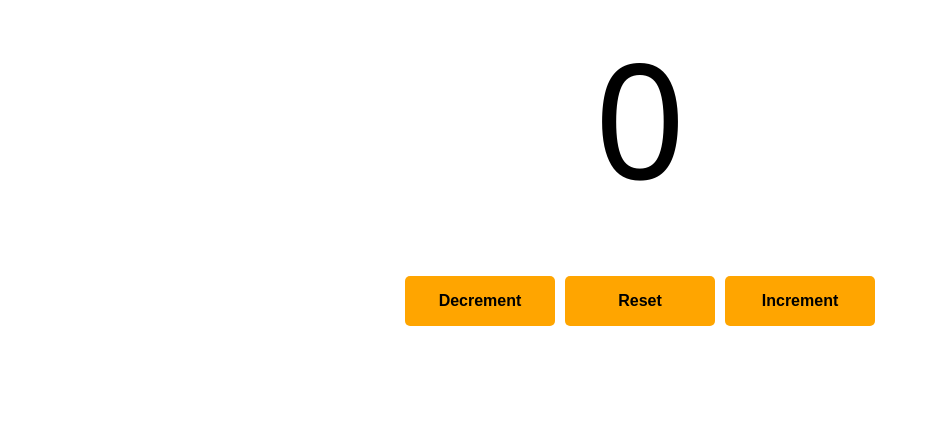
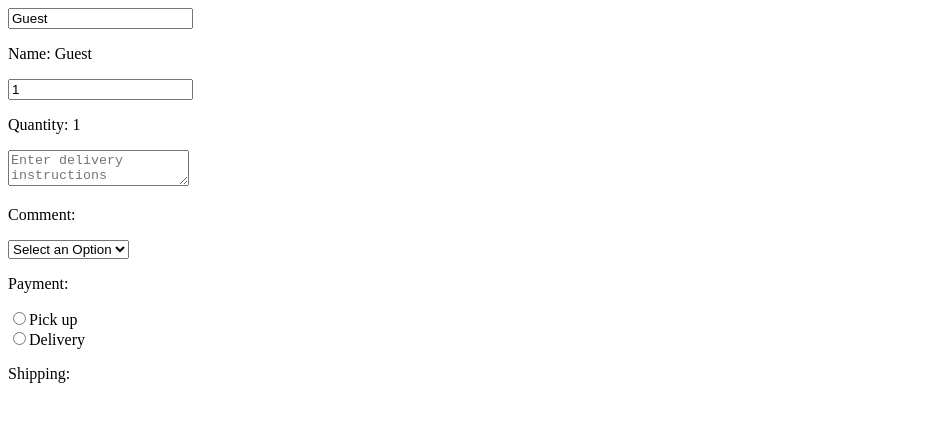
Before and after one commit to benzbarquilla/react-basics, a React (Vite) app in the folder my-react-app/: page / in a window 1280 px wide. Shown: the top 422 px of the page, without its empty margins (0-930 px from the left). Built offline with nearby package versions, Linux system fonts and the light colour scheme.

Commit message:
up to useState + onChange

```diff
--- a/my-react-app/src/Counter/Counter.jsx
+++ b/my-react-app/src/Counter/Counter.jsx
@@ -2,8 +2,15 @@
 import styles from "./Counter.module.css";
 
 function Counter() {
+  // Sample useState HOOKS AND Onchange. onchange is used on forms
   const [count, setCount] = useState(0);
+  const [name, setName] = useState("Guest");
+  const [quantity, setQuantity] = useState(1);
+  const [comment, setComment] = useState("");
+  const [payment, setPayment] = useState("");
+  const [shipping, setShipping] = useState("");
 
+  // function to handle increment and decrement
   const increment = () => {
     setCount(count + 1);
   };
@@ -16,18 +23,81 @@
     setCount(0);
   };
 
+  // function to handle name change
+  function handleNameChange(event) {
+    setName(event.target.value);
+  }
+  function handleChangeQuantity(event) {
+    setQuantity(event.target.value);
+  }
+  function handleCommentChange(event) {
+    setComment(event.target.value);
+  }
+  function handlePaymentChange(event) {
+    setPayment(event.target.value);
+  }
+  function handleShippingChange(event) {
+    setShipping(event.target.value);
+  }
+
   return (
-    <div className={styles.container}>
-      <p className={styles.countDisplay}>{count}</p>
-      <button className={styles.counterBtn} onClick={decrement}>
-        Decrement
-      </button>
-      <button className={styles.counterBtn} onClick={reset}>
-        Reset
-      </button>
-      <button className={styles.counterBtn} onClick={increment}>
-        Increment
-      </button>
+    // <div className={styles.container}>
+    //   <p className={styles.countDisplay}>{count}</p>
+    //   <button className={styles.counterBtn} onClick={decrement}>
+    //     Decrement
+    //   </button>
+    //   <button className={styles.counterBtn} onClick={reset}>
+    //     Reset
+    //   </button>
+    //   <button className={styles.counterBtn} onClick={increment}>
+    //     Increment
+    //   </button>
+    // </div>
+
+    <div>
+      <input value={name} onChange={handleNameChange}></input>
+      <p>Name: {name}</p>
+      <input
+        value={quantity}
+        onChange={handleChangeQuantity}
+        type="number"
+      ></input>
+      <p>Quantity: {quantity}</p>
+      <textarea
+        name=""
+        id=""
+        value={comment}
+        onChange={handleCommentChange}
+        placeholder="Enter delivery instructions"
+      ></textarea>
+      <p>Comment: {comment}</p>
+      <select value={payment} onChange={handlePaymentChange}>
+        <option value="">Select an Option</option>
+        <option value="Visa">Visa</option>
+        <option value="Mastercard">Mastercard</option>
+        <option value="Giftcard">Gift Card</option>
+      </select>
+      <p>Payment: {payment}</p>
+      <label htmlFor="">
+        <input
+          type="radio"
+          value="Pick Up"
+          checked={shipping === "Pick Up"}
+          onChange={handleShippingChange}
+        />
+        Pick up
+      </label>{" "}
+      <br></br>
+      <label htmlFor="">
+        <input
+          type="radio"
+          value="Delivery"
+          checked={shipping === "Delivery"}
+          onChange={handleShippingChange}
+        />
+        Delivery
+      </label>
+      <p>Shipping: {shipping}</p>
     </div>
   );
 }
```
